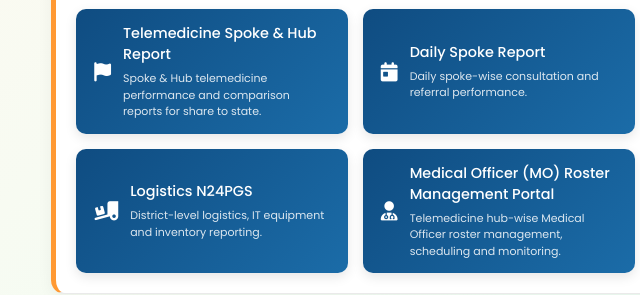
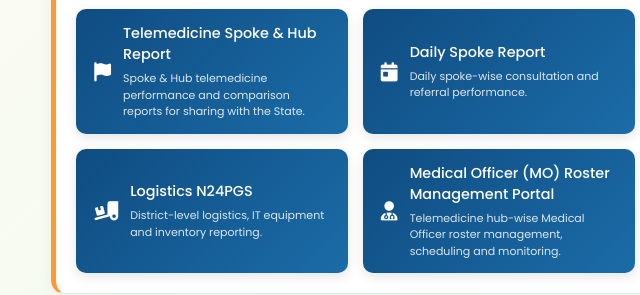
Before and after one commit to rajibghosh1999/HFW, a plain HTML site: page dashboard.html in a window 1280 px wide. Shown: the part 477-772 px from the top of the page, 0-640 px from the left. Drawn offline with Linux system fonts and the light colour scheme; sample sign-in values are in the browser's storage.

Commit message:
Update dashboard.html

```diff
--- a/dashboard.html
+++ b/dashboard.html
@@ -88,7 +88,7 @@
                     <span>
                         Telemedicine Spoke & Hub Report
                         <small class="portal-description">
-                           Spoke & Hub telemedicine performance and comparison reports for share to state.
+                           Spoke & Hub telemedicine performance and comparison reports for sharing with the State.
                         </small>
                     </span>
                 </a>
```
